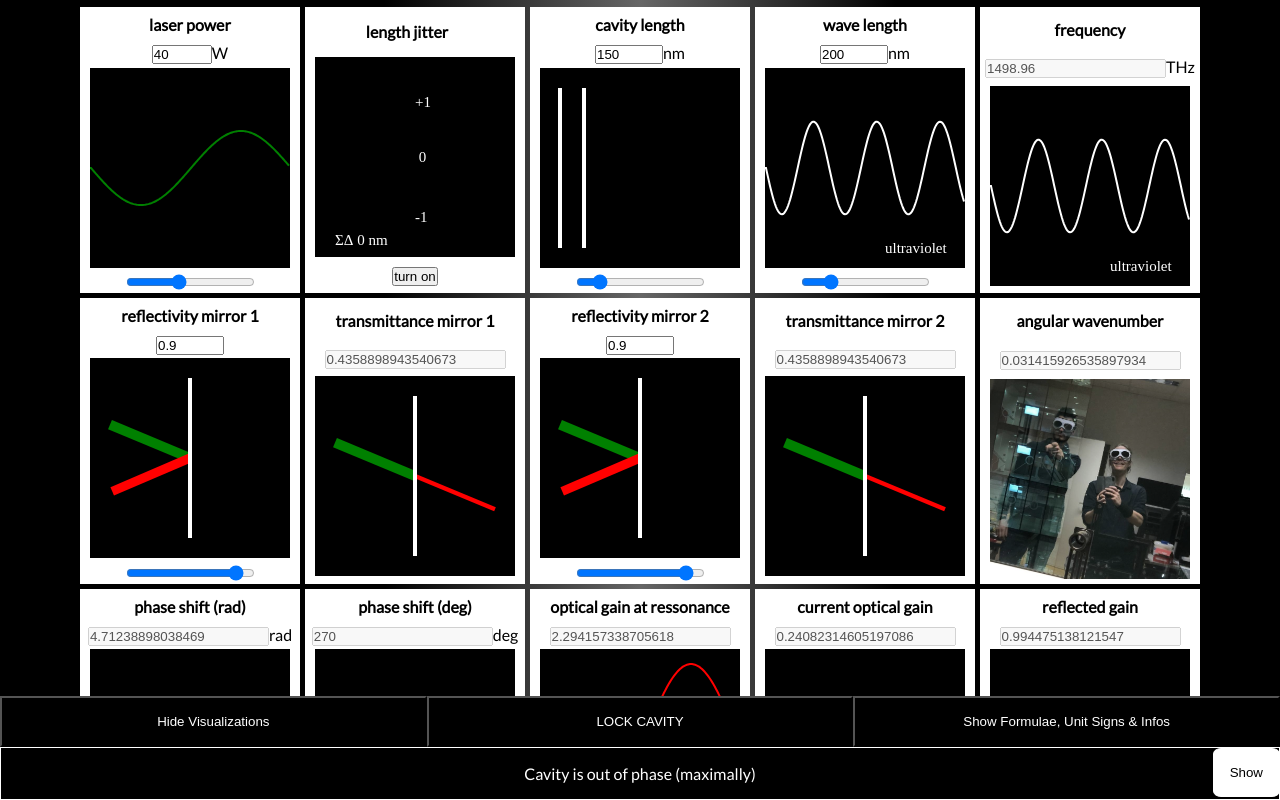
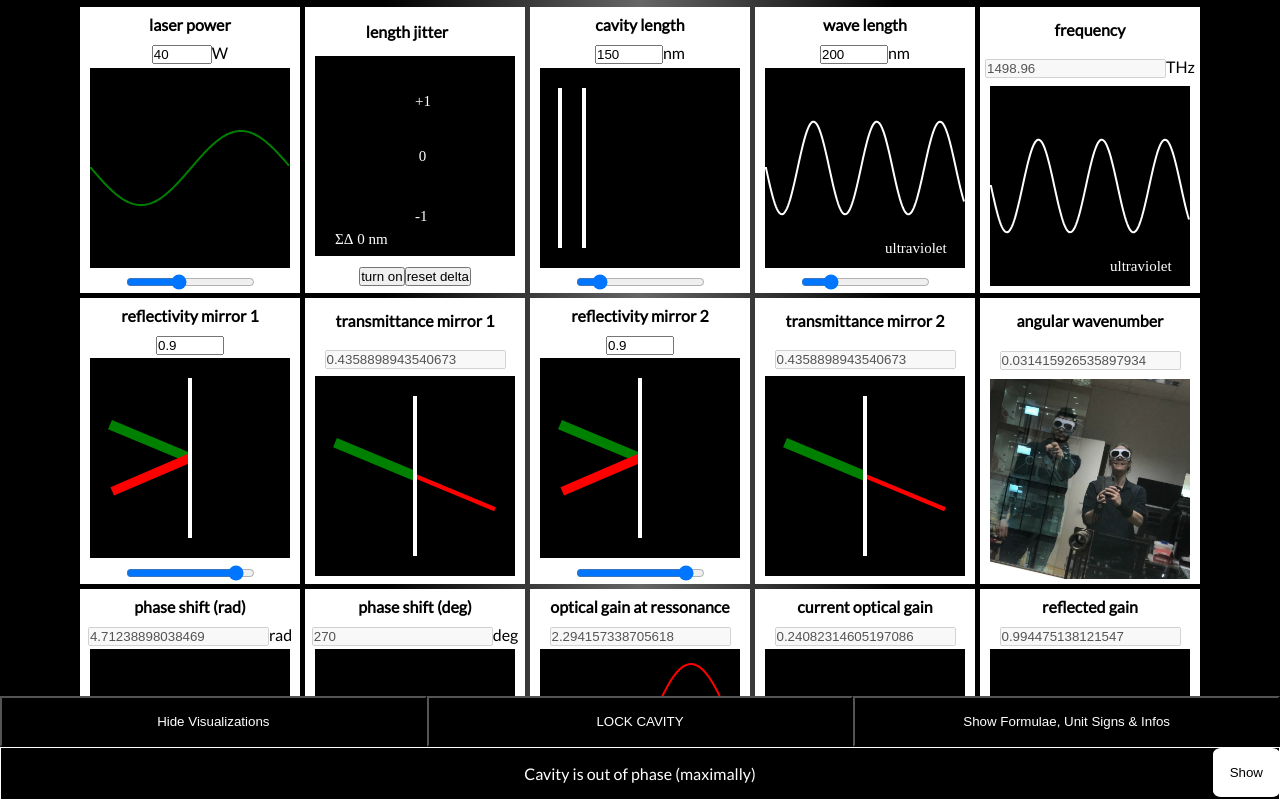
Before and after one commit to bmedicke/optical-cavity, a React (Create React App) app in the folder simulator/: page / in a window 1280 px wide. Built offline with nearby package versions, Linux system fonts and the light colour scheme; what better-react-mathjax would draw is missing.

Commit message:
add reset deltasum button

```diff
--- a/simulator/src/JitterBox.js
+++ b/simulator/src/JitterBox.js
@@ -40,9 +40,18 @@ const JitterBox = ({ label = 'Jitter', setter = null, hideCanvas = false }) => {
       {!hideCanvas && (
         <Jitter jitter={graphData} datapoints={datapoints} totaldelta={delta} />
       )}
-      <button onClick={() => setIsActive((x) => !x)}>
-        {isActive ? 'turn off' : 'turn on'}
-      </button>
+      <div className={'button-container'}>
+        <button onClick={() => setIsActive((x) => !x)}>
+          {isActive ? 'turn off' : 'turn on'}
+        </button>
+        <button
+          onClick={() => {
+            setDelta(0)
+          }}
+        >
+          reset delta
+        </button>
+      </div>
     </div>
   )
 }
```
